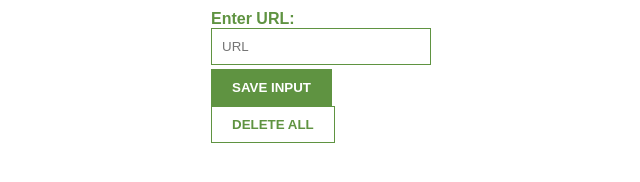
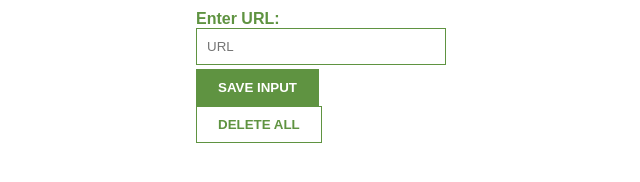
Before and after one commit to mainitjerson/link-tracker, a website built with Vite: page index.html in a window 1280 px wide. Shown: the whole page, without its empty margins (319-959 px from the left). Built offline with nearby package versions, Linux system fonts and the light colour scheme; no server answers.

Commit message:
Update index.css
resize

```diff
--- a/index.css
+++ b/index.css
@@ -2,7 +2,7 @@ body {
     margin: 0 auto;
     padding: 10px;
     font-family: Arial, Helvetica, sans-serif;
-    max-width: 220px;
+    max-width: 250px;
 }
 
 input {
@@ -20,7 +20,7 @@ label{
 button {
     background: #5f9341;
     color: white;
-    padding: 10px 20px;
+    padding: 10px 21px;
     border: 1px solid #5f9341;
     font-weight: bold;
 }
```
